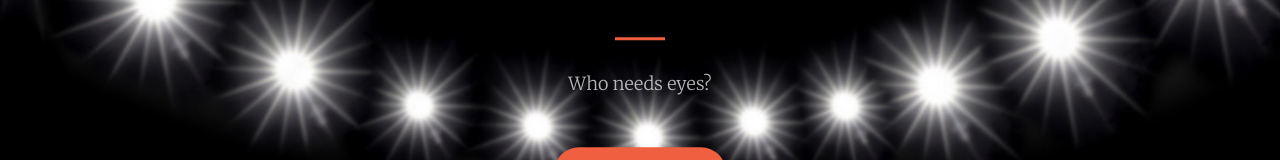
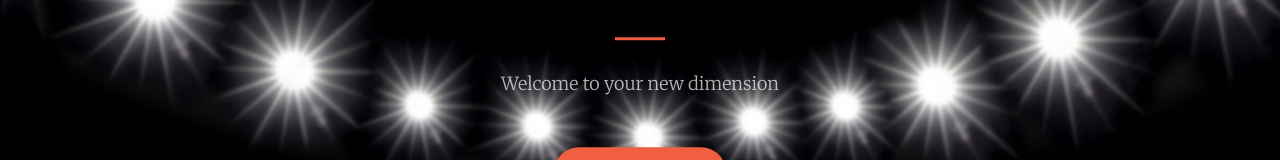
Before and after one commit to akshayjh/SixthSense-1, a plain HTML site: page index.html in a window 1280 px wide. Shown: the part 334-494 px from the top of the page. Drawn offline with nearby package versions, Linux system fonts and the light colour scheme.

Commit message:
Changed slogan

```diff
--- a/index.html
+++ b/index.html
@@ -76,7 +76,7 @@
             <div class="header-content-inner">
                 <h1>Sixth Sense</h1>
                 <hr>
-                <p>Who needs eyes?</p>
+                <p>Welcome to your new dimension</p>
                 <a href="#about" class="btn btn-primary btn-xl page-scroll">Find Out More</a>
             </div>
         </div>
```
